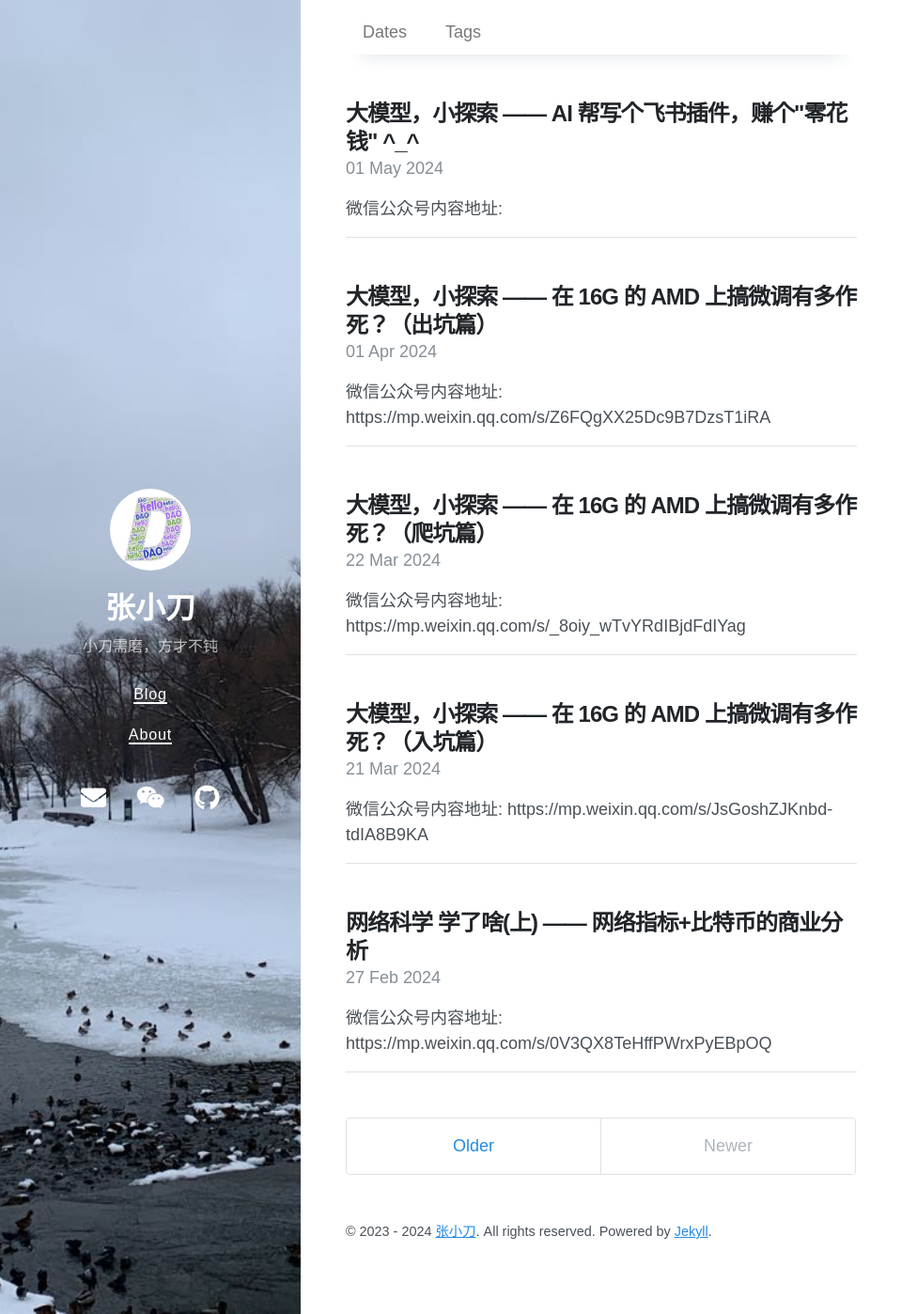
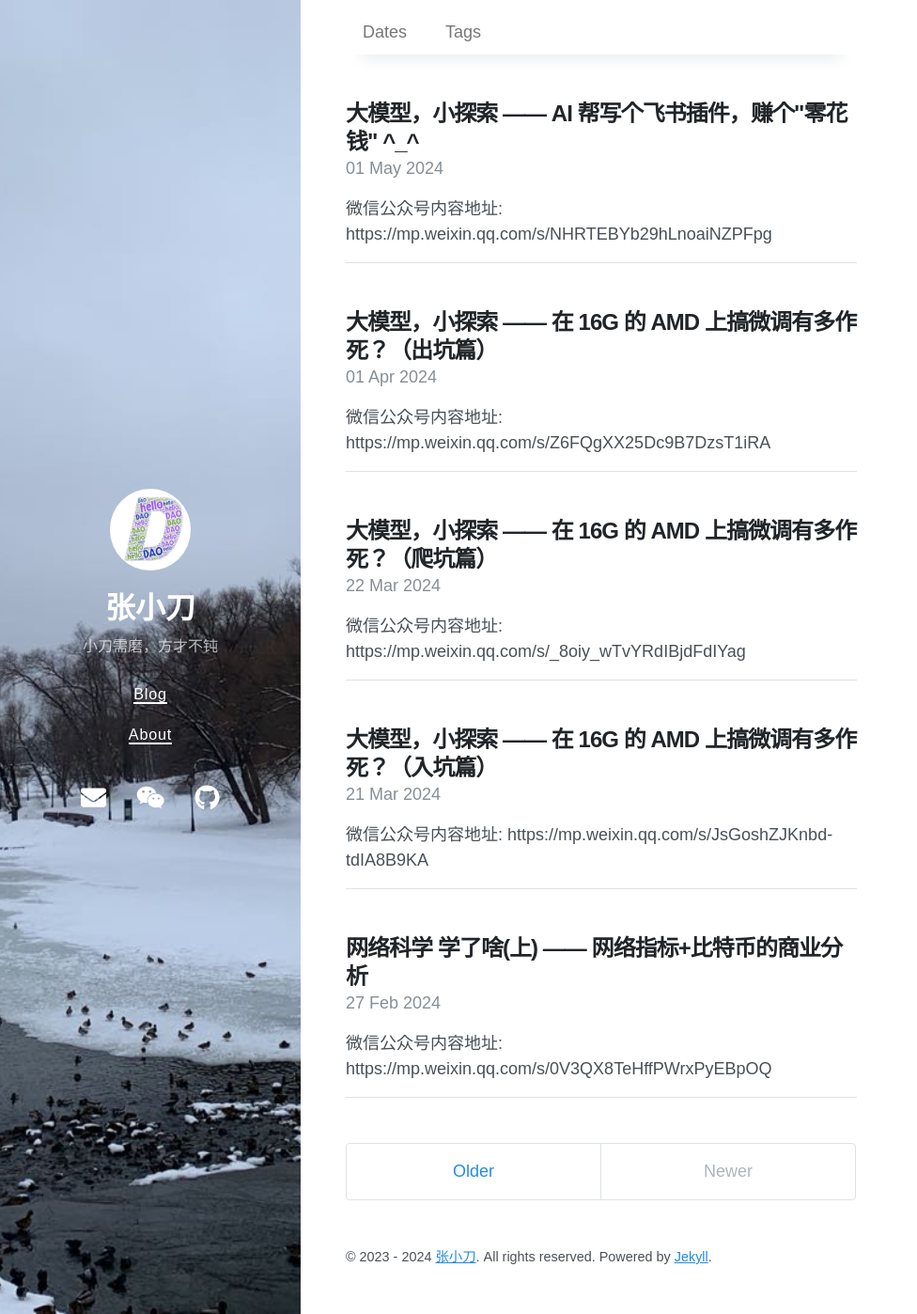
Before and after one commit to coderzzy/coderzzy.github.io, a Jekyll site: the page built from index.html, in a window 1280 px wide and 1398 px high. Shown: the whole window at 94% size, without its empty margins (0-976 px from the left). Built offline with Jekyll 4.4.1, drawn with Linux system fonts in a browser that asks for light colours; nearby versions of some CDN libraries; the list of posts is cut into pages by our own code; some of the changed lines change nothing that is shown.

Commit message:
feature: gpt7 with wechat link

```diff
--- a/_posts/2024-05-01-gpt7.markdown
+++ b/_posts/2024-05-01-gpt7.markdown
@@ -8,7 +8,7 @@ css:
   - "assets/markdown.css"
 ---
 
-微信公众号内容地址:
+微信公众号内容地址: https://mp.weixin.qq.com/s/NHRTEBYb29hLnoaiNZPFpg
 
 > AI 协同的三种模式: **Embedding 嵌入**、**Copilot 副手** 和 **Agent 智能体**。
 
```
